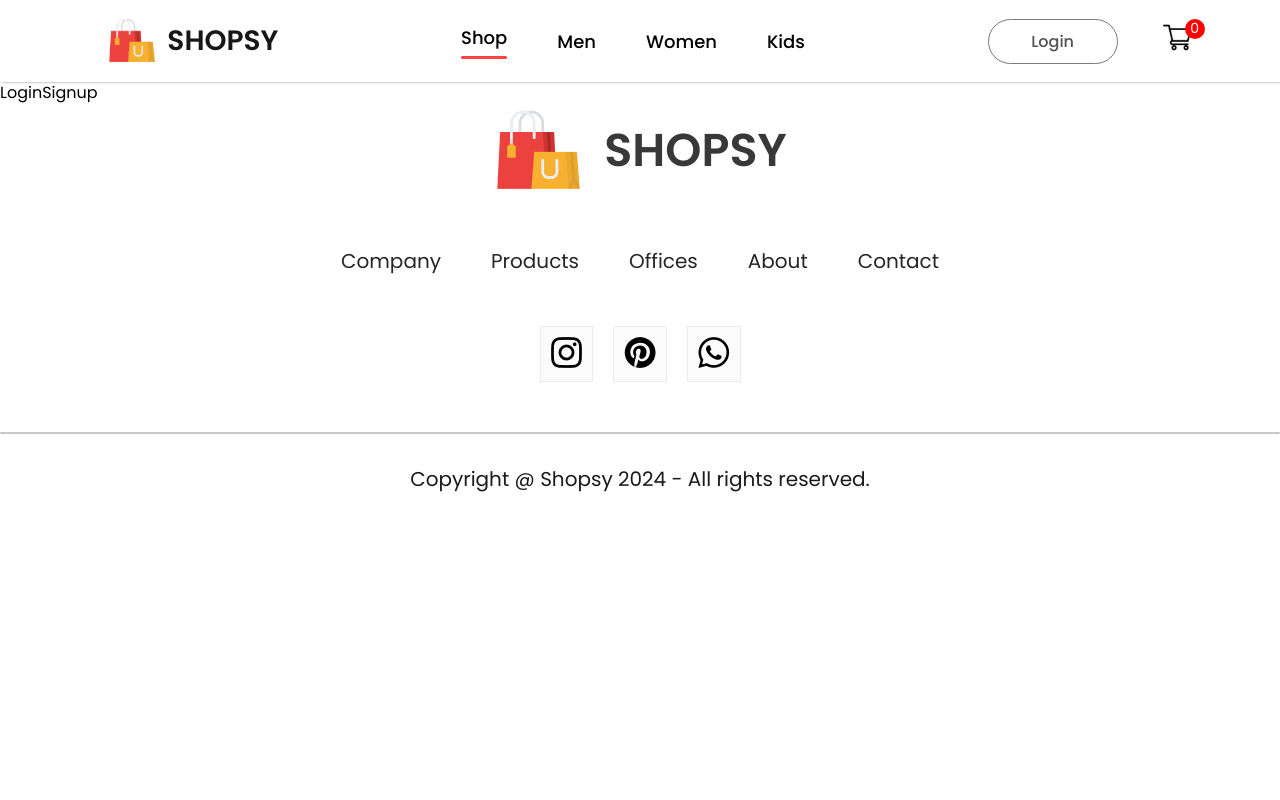
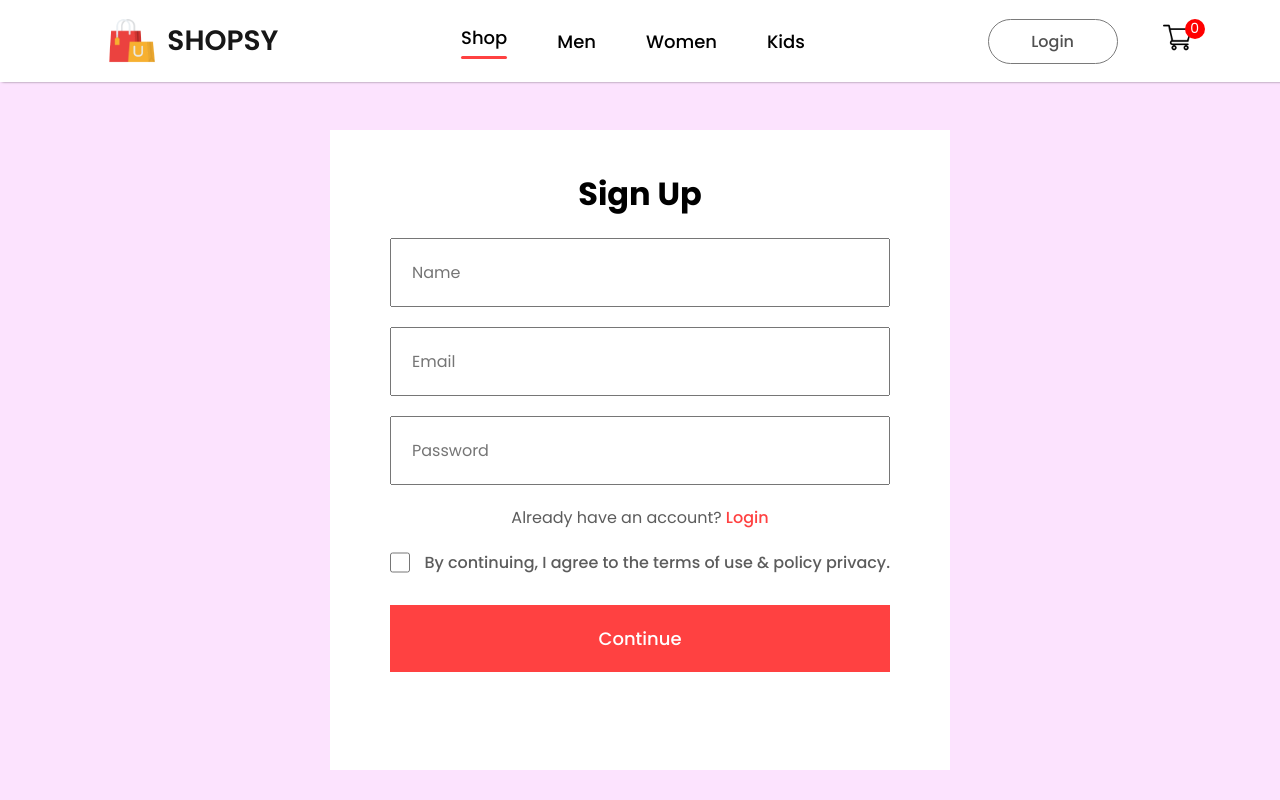
Before and after one commit to souravcodes1080/mern-ecommerce, a React (Vite) app in the folder frontend/: page /login in a window 1280 px wide. Shown: the top 800 px of the page. Built offline with nearby package versions, Linux system fonts and the light colour scheme.

Commit message:
login page

```diff
--- a/frontend/src/Pages/LoginSignup.jsx
+++ b/frontend/src/Pages/LoginSignup.jsx
@@ -1,9 +1,29 @@
-import React from 'react'
-
+import React from "react";
+import "./pagesCss/loginSignup.css";
 function LoginSignup() {
   return (
-    <div>LoginSignup</div>
-  )
+    <>
+      <div className="loginSignup">
+        <div className="loginSignup-container">
+          <h1>Sign Up</h1>
+          <div className="loginSignup-fields">
+            <input type="text" placeholder="Name" />
+            <input type="email" placeholder="Email" />
+            <input type="password" placeholder="Password" />
+          </div>
+
+          <p className="loginSignup-login">
+            Already have an account? <span>Login</span>
+          </p>
+          <div className="loginSignup-agree">
+            <input type="checkbox" name="" id="" />
+            <p>By continuing, I agree to the terms of use & policy privacy.</p>
+          </div>
+          <button>Continue</button>
+        </div>
+      </div>
+    </>
+  );
 }
 
-export default LoginSignup
+export default LoginSignup;
--- /dev/null
+++ b/frontend/src/Pages/pagesCss/loginSignup.css
@@ -0,0 +1,69 @@
+.loginSignup{
+    width: 100%;
+    background: #fce3fe;
+    padding-top: 50px;
+    padding-bottom: 50px;
+}
+
+.loginSignup-container{
+    text-align: center;
+    width: 500px;
+    height: 600px;
+    background: white;
+    margin: auto;
+    padding: 40px 60px 0px 60px;
+}
+
+.loginSignup-container h1{
+    margin:0 0 20px 0;
+}
+.loginSignup-fields{
+    display: flex;
+    gap: 20px;
+    flex-direction: column;
+    margin-top: 20px;
+}
+
+.loginSignup-fields input{
+
+    padding:20px 20px;
+    outline: none;
+    color: #5c5c5c;
+    font-size: 16px;
+}
+
+.loginSignup-container button{
+    width: 100%;
+    padding: 20px 0;
+    color: white;
+    background: #ff4141;
+    border: none;
+    margin-top: 30px;
+    font-size: 18px;
+    font-weight: 500;
+    cursor: pointer;
+}
+
+.loginSignup-login{
+    margin-top: 20px;
+    color: #5c5c5c;
+    font-size: 500;
+}
+.loginSignup-login span{
+    color: #ff4141;
+    font-weight: 500;
+}
+
+.loginSignup-agree{
+    display: flex;
+    margin-top: 20px;
+    justify-content: space-between;
+    color: #5c5c5c;
+    font-size: 16px;
+    font-weight: 500;
+}
+
+.loginSignup-agree input[type=checkbox]{
+    width: 20px;
+    margin: 0;
+}
--- a/frontend/src/index.css
+++ b/frontend/src/index.css
@@ -8,5 +8,4 @@
 }
 .body-wrapper{
   margin-top: 80px;
-  overflow-x: hidden;
 }
```
